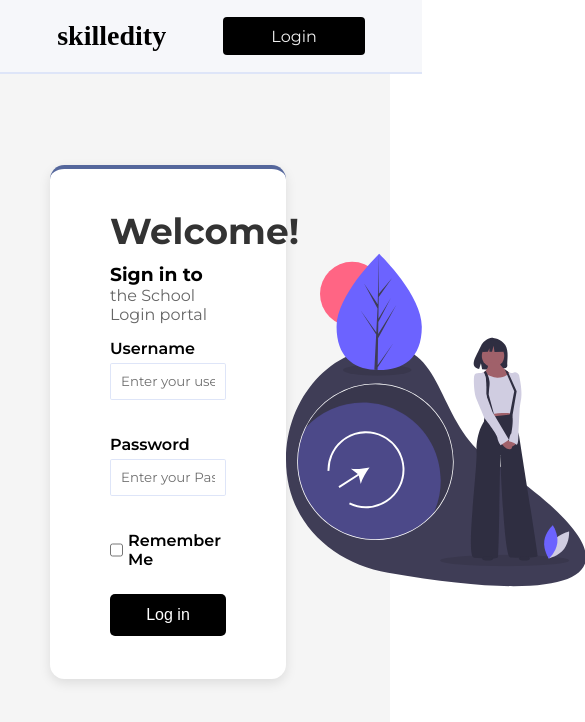
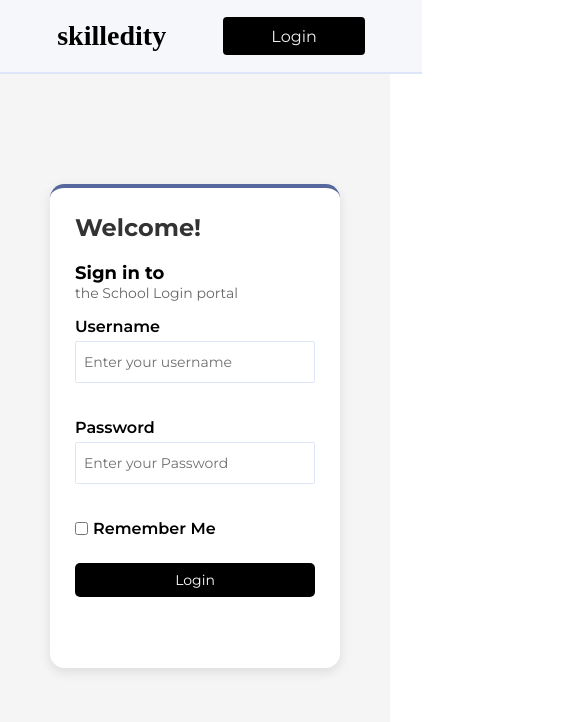
Before and after one commit to Vinay25deep/skilledity_team3, a React (Create React App) app: page /school-login in a window 390 px wide. Shown: the top 722 px of the page, 585 px wide, since content can reach past the window. Built offline with nearby package versions, Linux system fonts and the light colour scheme; a web font is replaced by a local one.

Commit message:
school login page made responsive,routing done and context folder added

```diff
--- a/package.json
+++ b/package.json
@@ -8,6 +8,7 @@
     "@testing-library/user-event": "^13.5.0",
     "react": "^18.3.1",
     "react-dom": "^18.3.1",
+    "react-router-dom": "^6.26.1",
     "react-scripts": "5.0.1",
     "web-vitals": "^2.1.4"
   },
--- a/src/App.js
+++ b/src/App.js
@@ -1,15 +1,23 @@
+import { BrowserRouter, Routes, Route } from 'react-router-dom';
 import Navbar from "./components/Navbar";
 import "./App.css";
 import LoginPortal from "./components/LoginPortal";
 import SchoolLoginPage from "./components/SchoolLoginPage";
-
+import { DataProvider } from './context/dataContext';
 
 function App() {
   return (
-    <div className="App">
-      <Navbar />
-      <SchoolLoginPage />
-    </div>
+    <DataProvider>
+      <BrowserRouter>
+        <div className="App">
+          <Navbar />
+          <Routes>
+            <Route path='/' element={<LoginPortal />} />
+            <Route path="school-login" element={<SchoolLoginPage />} />
+          </Routes>
+        </div>
+      </BrowserRouter>
+    </DataProvider>
   );
 }
 
--- a/src/components/LoginPortal.css
+++ b/src/components/LoginPortal.css
@@ -111,7 +111,7 @@
 
   @media only screen and (max-width:768px) {
     .hero-content h1{
-      max-width: 500px
+      max-width: 500px;
     }
     .sub-card{
       /* width: 0; */
--- a/src/components/LoginPortal.js
+++ b/src/components/LoginPortal.js
@@ -1,7 +1,9 @@
 import React from "react";
+import { useNavigate } from "react-router-dom";
 import "./LoginPortal.css";
 
 function LoginPortal() {
+  const navigate = useNavigate()
   return (
     <section className="hero-section">
       <div className="hero-content">
@@ -24,7 +26,7 @@
             <h2 className="card-title">Student Login</h2>
             <p className="card-text">Accessing your student portal.</p>
           </div>
-          <a href="/SchoolLoginPage">
+          <a href="/student-login">
             <button className="btnLogin">Login</button>
           </a>
         </div>
@@ -39,8 +41,8 @@
             <h2 className="card-title">School Login</h2>
             <p className="card-text">Accessing your school portal.</p>
           </div>
-          <a href="/SchoolLoginPage">
-            <button className="btnLogin">Login</button>
+          <a href="/school-login">
+            <button  onClick={() => navigate('school-login')} className="btnLogin">Login</button>
           </a>
         </div>
         <div className="sub-card">
@@ -54,7 +56,7 @@
             <h2 className="card-title">Admin Login</h2>
             <p className="card-text">Accessing your admin portal.</p>
           </div>
-          <a href="/SchoolLoginPage">
+          <a href="/admin-login">
             <button className="btnLogin">Login</button>
           </a>
         </div>
--- a/src/components/SchoolLoginPage.css
+++ b/src/components/SchoolLoginPage.css
@@ -1,17 +1,17 @@
 /* Basic layout */
 .login-container {
     display: flex;
-    justify-content: space-between;
+    justify-content: space-evenly;
     align-items: center;
     height: 100vh;
     padding: 0 50px;
     background-color: #f5f5f5;
-
   }
 
   .login-form {
+    margin-top:3%;
     height:430px;
-    width: 40%;
+    width: 27%;
     background: #fff;
     padding: 40px 60px 40px 60px;
     border-radius: 10px;
@@ -58,7 +58,14 @@
     border: 1px solid #DEE5F8;
     border-radius: 1.8px;
     margin-bottom: 10px;
+    height:1.5rem;
   }
+
+  input[type="text"]:focus,
+input[type="password"]:focus {
+  outline: none;
+  border: 1px solid #DEE5F8; /* Optional: You can add a custom border color when focused */
+}
 
   ::placeholder{
     font-family:'Montserrat';
@@ -79,6 +86,7 @@
   }
 
   button {
+    font-family: 'montserrat';
     width: 100%;
     padding: 12px;
     background-color: #000;
@@ -94,14 +102,56 @@
   }
 
   .login-image {
+    margin-top:3%;
     width: 50%;
     text-align: center;
+    padding:10px;
   }
 
   .login-image img {
-    width: 300px;
-height: 400.17px;
-gap: 0px;
-opacity: 0px;
+    width: 350px;
+    height: 466.86px;
+    gap: 0px;
+    opacity: 0px;
 
   }
+
+  @media (max-width: 480px) {
+    .login-form {
+      padding: 25px;
+      width:100%;
+    }
+
+    h1 {
+      font-size: 24px;
+      margin-bottom: 20px;
+    }
+
+    h3 {
+      font-size: 18px;
+    }
+
+    p {
+      font-size: 14px;
+    }
+
+    input[type="text"],
+    input[type="password"],
+    button[type="submit"] {
+      font-size: 14px;
+      padding: 8px;
+    }
+
+    .login-image{
+      width:0;
+      height:0;
+      padding:0;
+    }
+
+
+    .login-image img {
+      display: none;
+      width:0;
+      height:0;/* Hide the image on very small screens if necessary */
+    }
+  }
--- a/src/components/SchoolLoginPage.js
+++ b/src/components/SchoolLoginPage.js
@@ -1,5 +1,5 @@
 import React from 'react';
-import './SchoolLoginPage.css'; // Add CSS for styling the page
+import './SchoolLoginPage.css';
 
 const SchoolLoginPage = () => {
   return (
@@ -22,7 +22,7 @@
             <input type="checkbox" id="remember-me" />
             <label id="rememberme" htmlFor="remember-me">Remember Me</label>
           </div>
-          <button type="submit">Log in</button>
+          <button type="submit">Login</button>
         </form>
         </div>
       </div>
--- /dev/null
+++ b/src/context/dataContext.js
@@ -0,0 +1,15 @@
+import { createContext } from "react";
+
+
+const DataContext = createContext({});
+
+export const DataProvider = ({children}) => {
+
+    return (
+        <DataContext.Provider value={{}} >
+            {children}
+        </DataContext.Provider>
+    );
+}
+
+export default DataContext;
```
Also changed, not shown: 1 other file (tests, documents, lock files or other folders).
